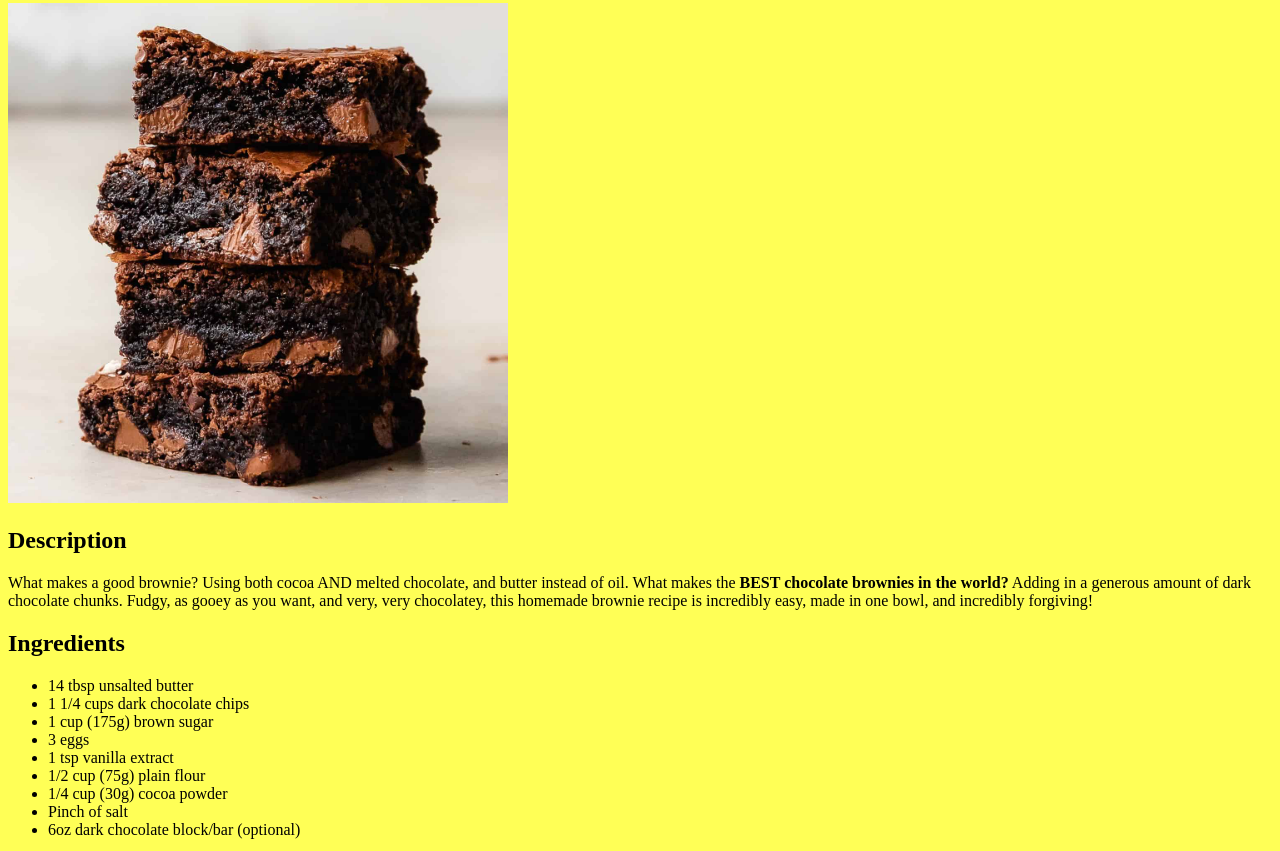
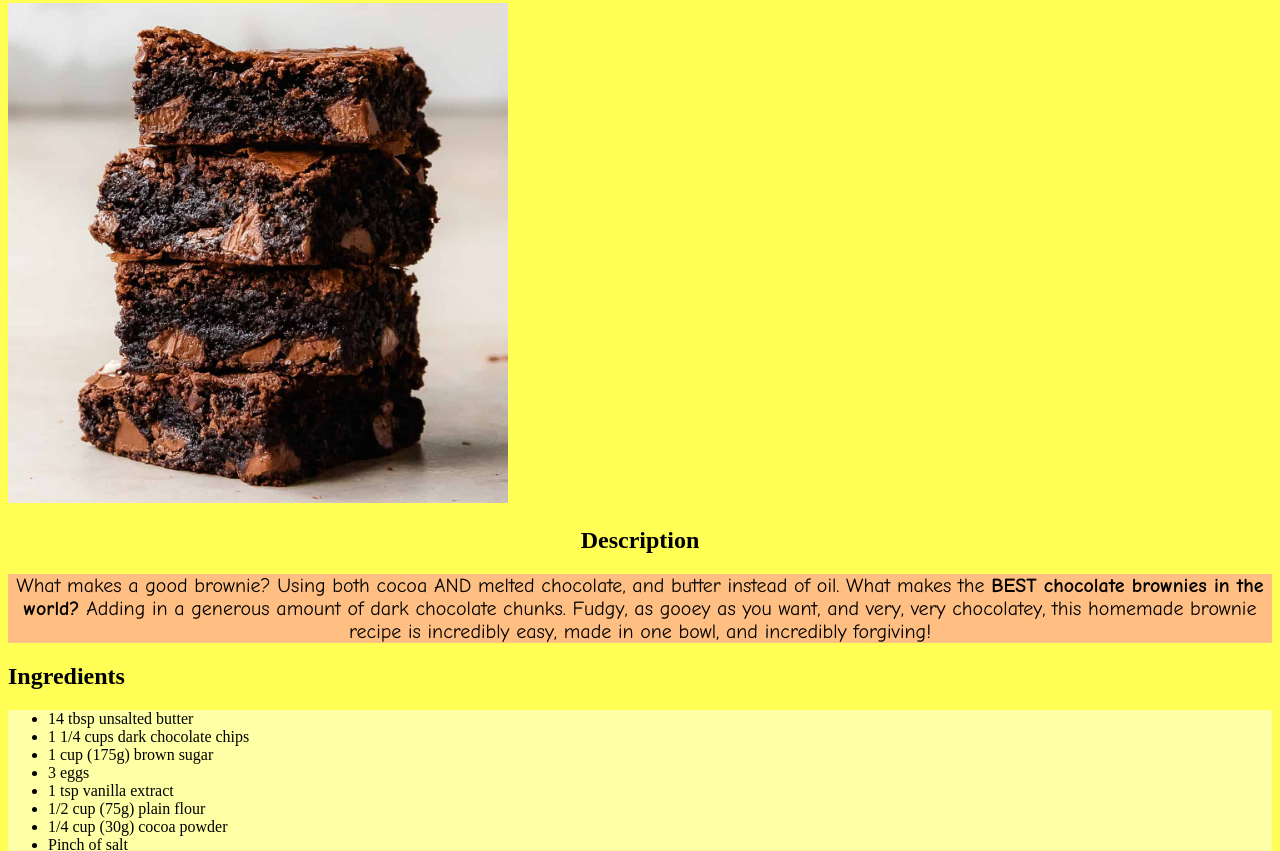
Before and after one commit to SutSuton/odin-recipes, a plain HTML site: page recipes/brownies.html in a window 1280 px wide. Shown: the part 87-938 px from the top of the page. Drawn offline with Linux system fonts and the light colour scheme.

Commit message:
Add styling to Brownie page

```diff
--- a/recipes/brownies.html
+++ b/recipes/brownies.html
@@ -11,13 +11,13 @@
 <body>
   <h1>Brownies</h1>
 
-  <img src="../img/brownies.jpg" alt="four stacked brownie squares" width="500" height="500">
+  <img class="brownie" src="../img/brownies.jpg" alt="four stacked brownie squares" width="500" height="500">
 
-  <h2>Description</h2>
-    <p>What makes a good brownie? Using both cocoa AND melted chocolate, and butter instead of oil. What makes the <strong>BEST chocolate brownies in the world?</strong> Adding in a generous amount of dark chocolate chunks. Fudgy, as gooey as you want, and very, very chocolatey, this homemade brownie recipe is incredibly easy, made in one bowl, and incredibly forgiving!</p>
+  <h2 class="desc title">Description</h2>
+    <p class="desc para"> What makes a good brownie? Using both cocoa AND melted chocolate, and butter instead of oil. What makes the <strong>BEST chocolate brownies in the world?</strong> Adding in a generous amount of dark chocolate chunks. Fudgy, as gooey as you want, and very, very chocolatey, this homemade brownie recipe is incredibly easy, made in one bowl, and incredibly forgiving!</p>
 
     <h2>Ingredients</h2>
-    <ul>
+      <ul class="bullet">
         <li>14 tbsp unsalted butter </li>
         <li>1 1/4 cups dark chocolate chips</li>
         <li>1 cup (175g) brown sugar</li>
@@ -29,8 +29,9 @@
         <li>6oz dark chocolate block/bar (optional)</li>
       </ul>
 
+
   <h2>Steps</h2>
-    <ol>
+    <ol class="numbers">
       <li>Preheat oven to 180°C/350°F (160°C fan forced).</li>
       <li>Spray a 20cm/8" square tin with oil and line with baking/parchment paper with overhang</li>
       <li>Place butter and chocolate chips in a heatproof bowl, microwave in 30 second bursts (takes me 1m 30 sec) until melted. Stir until smooth.</li>
--- a/style.css
+++ b/style.css
@@ -1,6 +1,5 @@
 * {
   background-color: #ffff56;
-
 }
 
 h1 {
@@ -28,3 +27,31 @@ h1 {
 em {
   color: #00000080;
 }
+
+.ingredients {
+  background-color: blue;
+}
+
+.desc {
+  text-align: center;
+}
+
+.para {
+  background-color: #ffbe82;
+  font-family: "Comic Sans MS", "Comic Sans", cursive;
+  font-size: 20px;
+}
+
+.para strong {
+  background-color:#ffbe82;
+}
+
+li,
+ul,
+ol {
+  background-color: #ffffa6;
+}
+
+.bullets {
+  text-decoration: none;
+}
```
Lines whose indentation alone changed are shown as unchanged.
